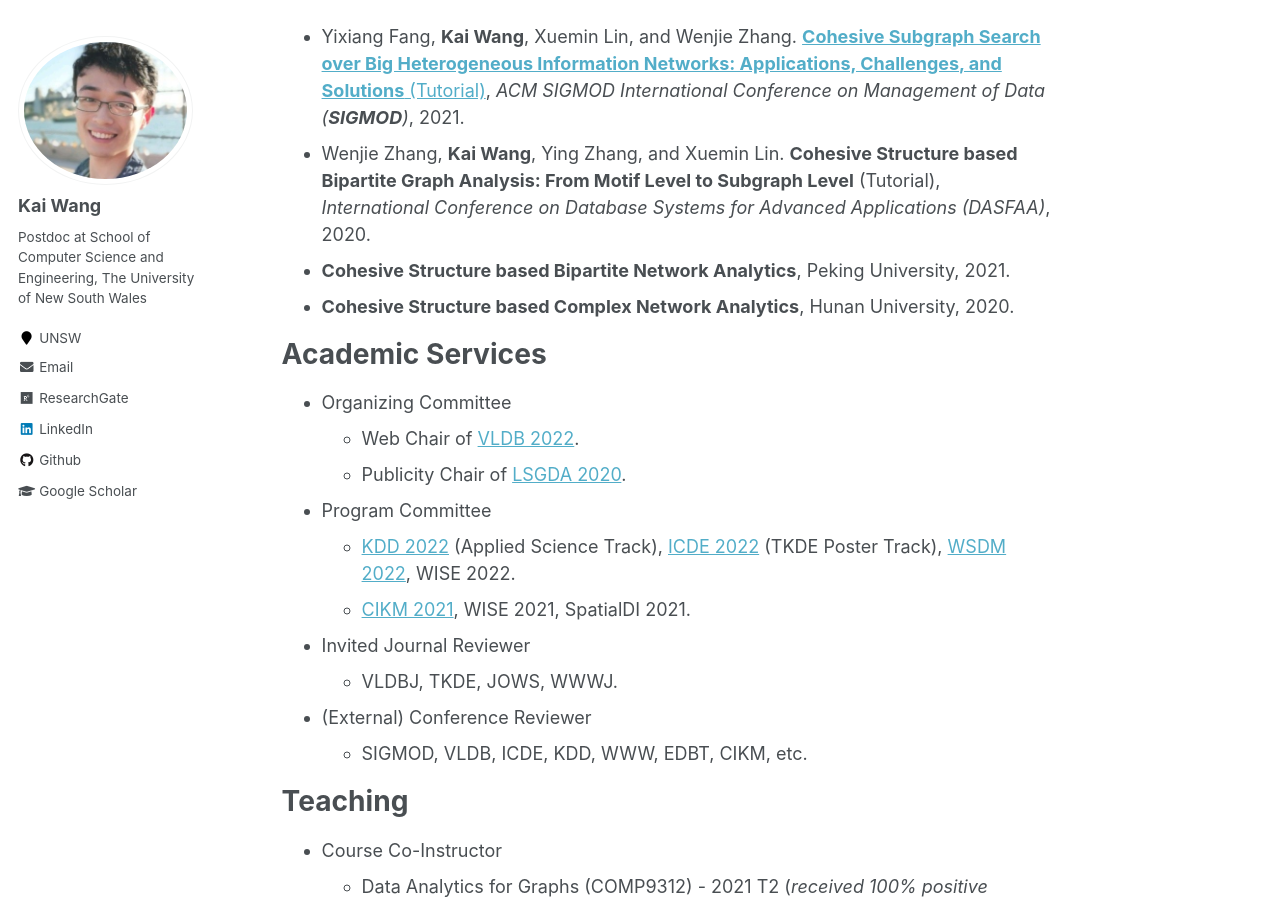
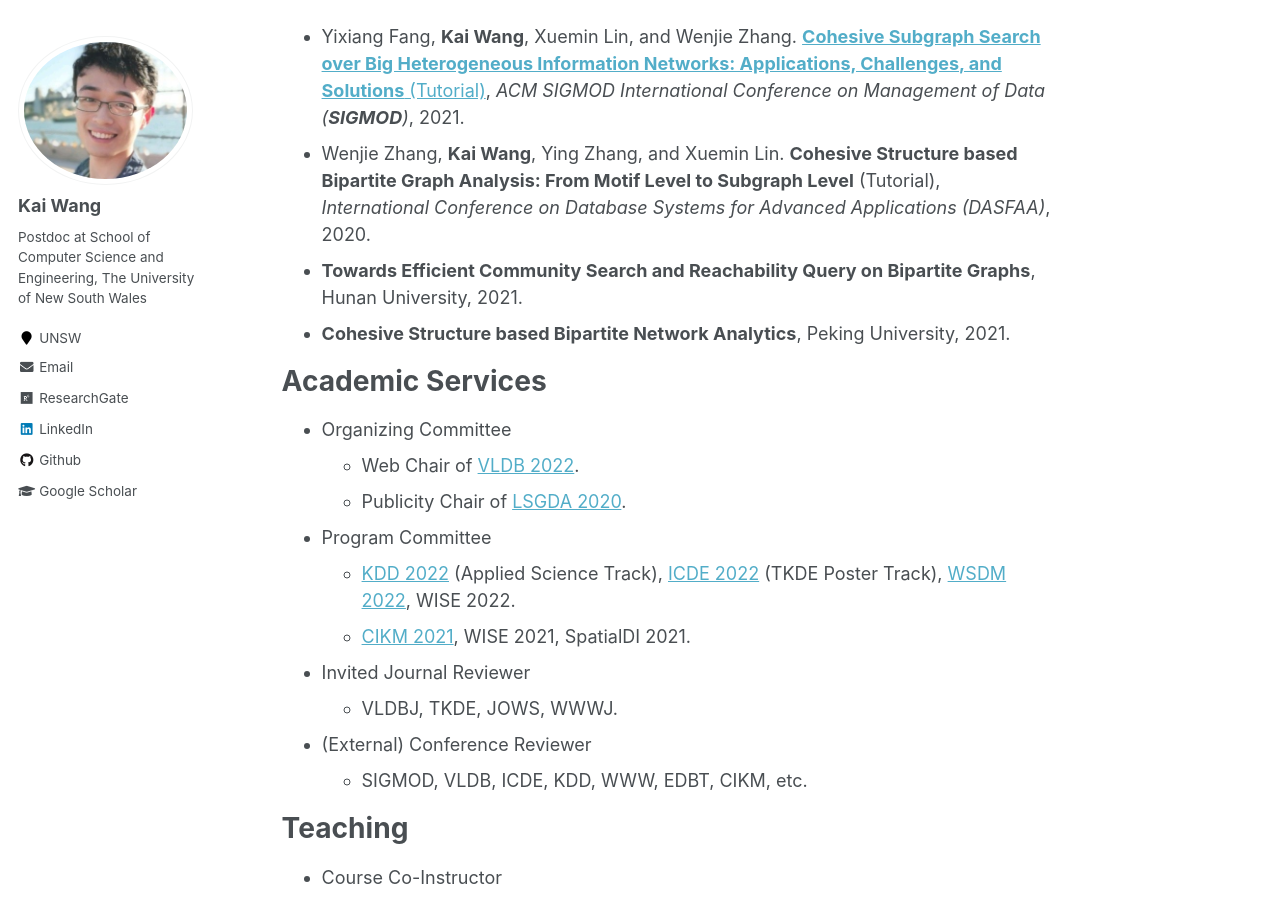
Before and after one commit to cs-kaiwang/cs-kaiwang.github.io, a Jekyll site: the page built from _pages/about.md, in a window 1280 px wide and 900 px high, scrolled down 2223 px. Built offline with Jekyll 4.4.1, drawn with Linux system fonts in a browser that asks for light colours.

Commit message:
Update about.md

```diff
--- a/_pages/about.md
+++ b/_pages/about.md
@@ -38,8 +38,8 @@ Talks
 ======
 - Yixiang Fang, **Kai Wang**, Xuemin Lin, and Wenjie Zhang. [**Cohesive Subgraph Search over Big Heterogeneous Information Networks: Applications, Challenges, and Solutions** (Tutorial)](https://www.bilibili.com/video/BV1D54y1G7TS?p=17), *ACM SIGMOD International Conference on Management of Data (**SIGMOD**)*, 2021.
 - Wenjie Zhang, **Kai Wang**, Ying Zhang, and Xuemin Lin. **Cohesive Structure based Bipartite Graph Analysis: From Motif Level to Subgraph Level** (Tutorial), *International Conference on Database Systems for Advanced Applications (DASFAA)*, 2020.
+- **Towards Efficient Community Search and Reachability Query on Bipartite Graphs**, Hunan University, 2021.
 - **Cohesive Structure based Bipartite Network Analytics**, Peking University, 2021.
-- **Cohesive Structure based Complex Network Analytics**, Hunan University, 2020.
 
 Academic Services
 ======
```
